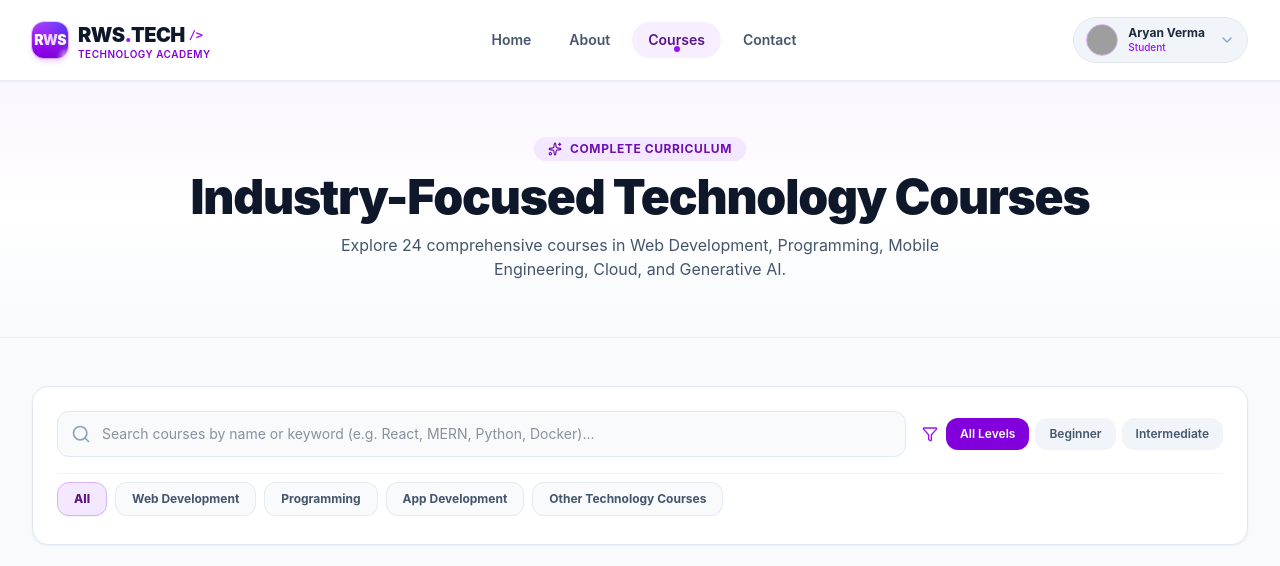
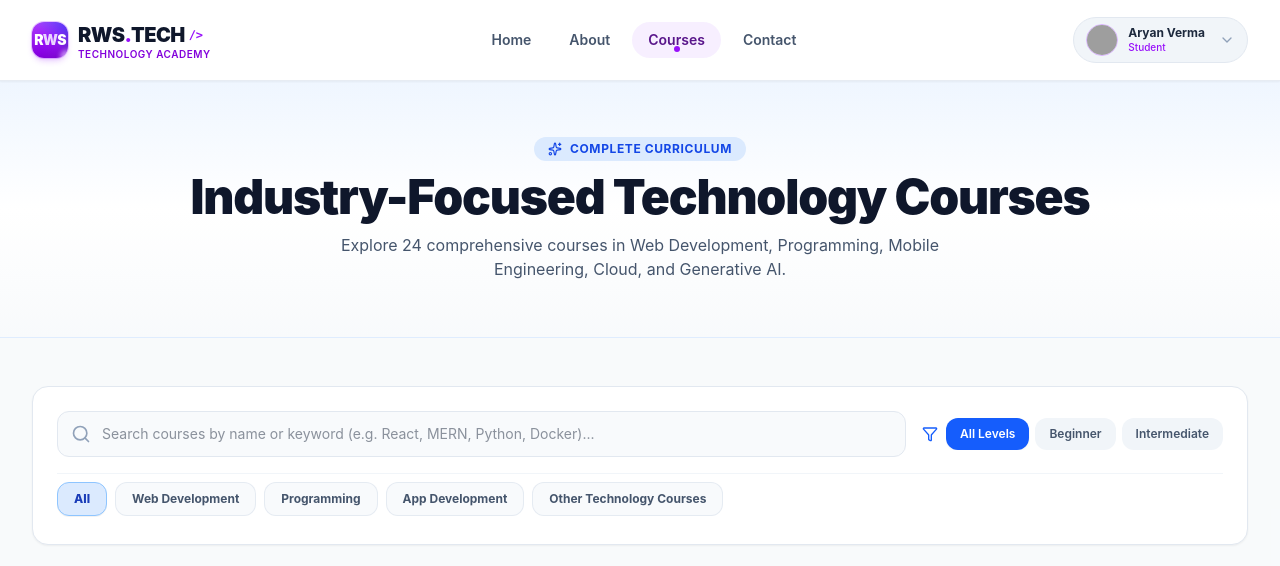
Before and after one commit to erkuldeepkushwah/RWS-Tech, a Next.js app: page /courses in a window 1280 px wide. Shown: the top 566 px of the page. Built offline with nearby package versions, Linux system fonts and the light colour scheme; grey boxes are pictures that could not be loaded.

Commit message:
style: apply The7-inspired blue/navy corporate palette

```diff
--- a/app/courses/page.tsx
+++ b/app/courses/page.tsx
@@ -32,9 +32,9 @@ export default function CoursesPage() {
   return (
     <div id="courses-view" className="space-y-12 pb-20">
       {/* Header Banner */}
-      <section className="bg-gradient-to-b from-purple-50 via-white to-slate-50 border-b border-purple-100/80 py-14">
+      <section className="bg-gradient-to-b from-blue-50 via-white to-slate-50 border-b border-blue-100/80 py-14">
         <div className="max-w-7xl mx-auto px-4 sm:px-6 lg:px-8 text-center space-y-3">
-          <div className="inline-flex items-center gap-2 px-3.5 py-1 rounded-full bg-purple-100 text-purple-800 text-xs font-bold uppercase tracking-wider">
+          <div className="inline-flex items-center gap-2 px-3.5 py-1 rounded-full bg-blue-100 text-blue-700 text-xs font-bold uppercase tracking-wider">
             <Sparkles className="w-3.5 h-3.5" />
             Complete Curriculum
           </div>
@@ -60,7 +60,7 @@ export default function CoursesPage() {
                 value={searchQuery}
                 onChange={(e) => setSearchQuery(e.target.value)}
                 placeholder="Search courses by name or keyword (e.g. React, MERN, Python, Docker)..."
-                className="w-full pl-11 pr-10 py-3 rounded-xl bg-slate-50 border border-slate-200 text-sm focus:outline-hidden focus:border-purple-600 focus:bg-white transition-all text-slate-800"
+                className="w-full pl-11 pr-10 py-3 rounded-xl bg-slate-50 border border-slate-200 text-sm focus:outline-hidden focus:border-blue-600 focus:bg-white transition-all text-slate-800"
               />
               {searchQuery && (
                 <button
@@ -75,7 +75,7 @@ export default function CoursesPage() {
 
             {/* Level Selector */}
             <div className="flex items-center gap-2 w-full md:w-auto">
-              <Filter className="w-4 h-4 text-purple-600 shrink-0 hidden sm:block" />
+              <Filter className="w-4 h-4 text-blue-600 shrink-0 hidden sm:block" />
               <div className="flex items-center gap-1.5 overflow-x-auto w-full">
                 {levelOptions.map((lvl) => (
                   <button
@@ -83,7 +83,7 @@ export default function CoursesPage() {
                     onClick={() => setSelectedLevel(lvl)}
                     className={`px-3.5 py-2 rounded-xl text-xs font-semibold whitespace-nowrap transition-colors ${
                       selectedLevel === lvl
-                        ? 'bg-purple-700 text-white shadow-xs'
+                        ? 'bg-blue-600 text-white shadow-xs'
                         : 'bg-slate-100 text-slate-600 hover:bg-slate-200'
                     }`}
                   >
@@ -105,7 +105,7 @@ export default function CoursesPage() {
                   onClick={() => setSelectedCategory(cat)}
                   className={`px-4 py-2 rounded-xl text-xs font-bold whitespace-nowrap transition-all ${
                     isSelected
-                      ? 'bg-purple-100 text-purple-900 border border-purple-300 shadow-2xs font-extrabold'
+                      ? 'bg-blue-100 text-blue-800 border border-blue-300 shadow-2xs font-extrabold'
                       : 'bg-slate-50 text-slate-600 hover:bg-slate-100 border border-slate-200/80'
                   }`}
                 >
@@ -129,7 +129,7 @@ export default function CoursesPage() {
                 setSelectedCategory('All');
                 setSelectedLevel('All Levels');
               }}
-              className="text-purple-700 hover:underline font-bold"
+              className="text-blue-600 hover:underline font-bold"
             >
               Reset Filters
             </button>
@@ -145,7 +145,7 @@ export default function CoursesPage() {
           </div>
         ) : (
           <div className="bg-white rounded-3xl border border-slate-200 p-12 text-center space-y-4 max-w-md mx-auto">
-            <div className="w-14 h-14 rounded-full bg-purple-100 text-purple-700 flex items-center justify-center mx-auto">
+            <div className="w-14 h-14 rounded-full bg-blue-100 text-blue-600 flex items-center justify-center mx-auto">
               <BookOpen className="w-7 h-7" />
             </div>
             <h3 className="text-lg font-bold text-slate-900">No Courses Match Your Query</h3>
@@ -158,7 +158,7 @@ export default function CoursesPage() {
                 setSelectedCategory('All');
                 setSelectedLevel('All Levels');
               }}
-              className="px-5 py-2.5 rounded-xl bg-purple-700 text-white text-xs font-bold hover:bg-purple-800"
+              className="px-5 py-2.5 rounded-xl bg-blue-600 text-white text-xs font-bold hover:bg-blue-700"
             >
               Show All Courses
             </button>
```
